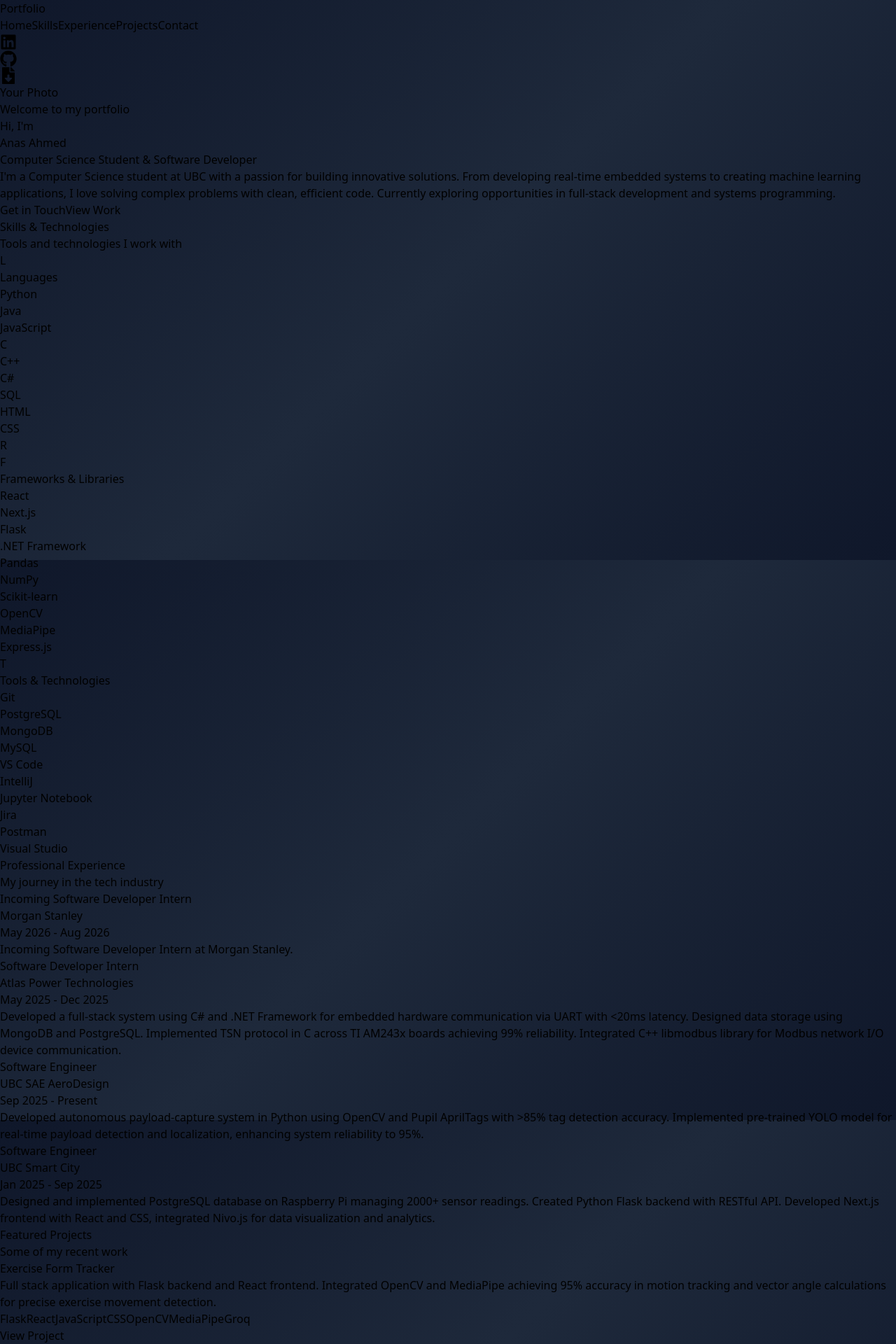
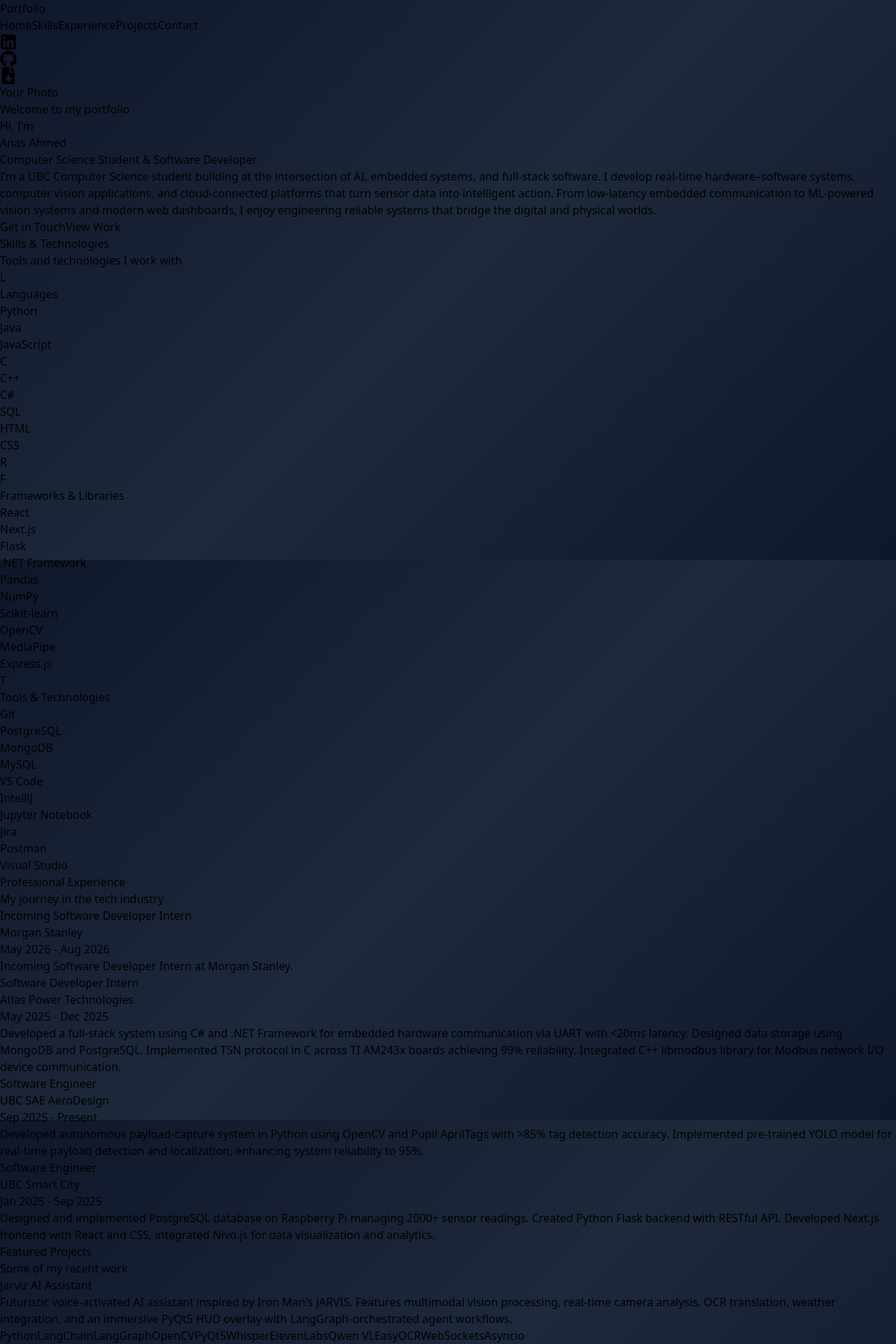
Before and after one commit to anasahmed2/personal-portfolio, a React (Vite) app: page / in a window 1280 px wide. Shown: the top 1920 px of the page at 70% size. Built offline with nearby package versions, Linux system fonts and the light colour scheme.

Commit message:
mades some changes to the portfolio

```diff
--- a/src/components/Home.jsx
+++ b/src/components/Home.jsx
@@ -32,10 +32,10 @@ const Home = () => {
               Computer Science Student & Software Developer
             </h2>
             <p className="text-lg text-gray-400 leading-relaxed max-w-xl">
-              I'm a Computer Science student at UBC with a passion for building innovative solutions.
-              From developing real-time embedded systems to creating machine learning applications,
-              I love solving complex problems with clean, efficient code. Currently exploring opportunities
-              in full-stack development and systems programming.
+              I’m a UBC Computer Science student building at the intersection of AI, embedded systems, and full-stack software.
+              I develop real-time hardware–software systems, computer vision applications, and cloud-connected platforms that turn
+              sensor data into intelligent action. From low-latency embedded communication to ML-powered vision systems and modern
+              web dashboards, I enjoy engineering reliable systems that bridge the digital and physical worlds.
             </p>
             <div className="flex gap-4 pt-4">
               <a href="#contact" className="px-8 py-3 bg-gradient-to-r from-purple-600 to-pink-600 text-white rounded-full font-medium hover:shadow-lg hover:shadow-purple-500/50 transition-all duration-300 transform hover:scale-105">
--- a/src/components/Projects.jsx
+++ b/src/components/Projects.jsx
@@ -2,22 +2,34 @@ const Projects = () => {
   // Placeholder data - you'll fill this in later
   const projects = [
     {
+      title: "Jarviz AI Assistant",
+      description: "Futuristic voice-activated AI assistant inspired by Iron Man's JARVIS. Features multimodal vision processing, real-time camera analysis, OCR translation, weather integration, and an immersive PyQt5 HUD overlay with LangGraph-orchestrated agent workflows.",
+      technologies: ["Python", "LangChain", "LangGraph", "OpenCV", "PyQt5", "Whisper", "ElevenLabs", "Qwen VL", "EasyOCR", "WebSockets", "Asyncio"],
+      link: "https://github.com/namanmiglani/Jarvis"
+    },
+    {
       title: "Exercise Form Tracker",
       description: "Full stack application with Flask backend and React frontend. Integrated OpenCV and MediaPipe achieving 95% accuracy in motion tracking and vector angle calculations for precise exercise movement detection.",
-      technologies: ["Flask", "React", "JavaScript", "CSS", "OpenCV", "MediaPipe", "Groq"],
-      link: "https://github.com/anasahmed2"
+      technologies: ["Flask", "React", "JavaScript", "CSS", "OpenCV", "MediaPipe", "Groq", "Axios"],
+      link: "https://github.com/hamin2006/nwHacks2025-gymAI"
+    },
+    {
+      title: "IoT Smart Streetlight & Weather Monitoring System",
+      description: "Built a smart streetlight and weather station using STM32 to enable adaptive lighting, real-time environmental monitoring, and cloud data visualization. The system reduces energy use, and streams live sensor and air-quality data to a web dashboard.",
+      technologies: ["Python", "C/C++", "Flask", "JavaScript", "HTML","CSS", "React", "PostgreSQL", "Raspberry Pi", "MongoDB",],
+      link: "https://github.com/UBCSmartCity/SmartStreetLight"
     },
     {
       title: "Finance Tracking Application",
       description: "Finance tracker with Java backend and Swing GUI for managing financial lists and tracking transactions. Achieved 95% test coverage with JUnit, validating 30+ methods and classes for a bug-free experience.",
       technologies: ["Java", "Swing", "JUnit", "JSON", "IntelliJ"],
-      link: "https://github.com/anasahmed2"
+      link: "https://github.com/anasahmed2/Java-Projects/tree/main/project_o5c5g"
     },
     {
       title: "Game Behaviour Analysis Model",
       description: "K-Nearest Neighbors classification model using Scikit-learn to predict player experience levels. Improved accuracy from 70% to 90% through hyperparameter tuning with GridSearchCV on 300+ entry dataset.",
       technologies: ["Python", "Pandas", "Scikit-learn", "NumPy", "Altair"],
-      link: "https://github.com/anasahmed2"
+      link: "https://github.com/anasahmed2/Machine-Learning"
     }
   ]
 
```
